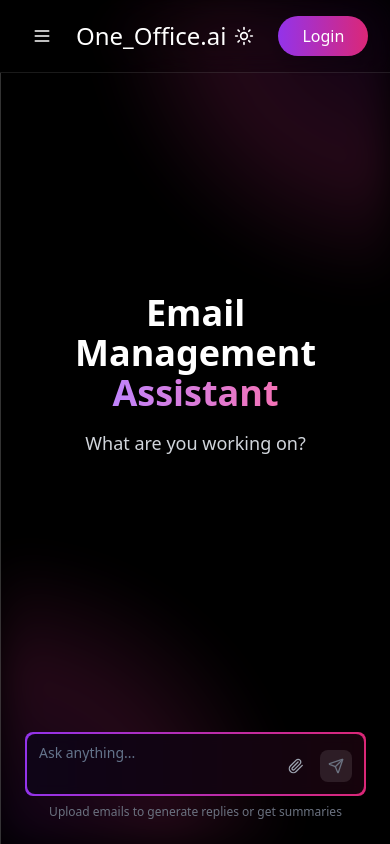
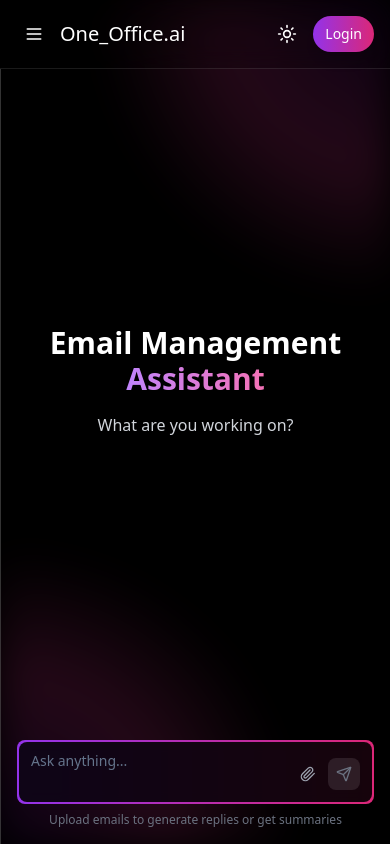
Before and after one commit to harshith397/One_Office.ai, a React (Vite) app: page /email-management in a window 390 px wide. Built offline with nearby package versions, Linux system fonts and the light colour scheme.

Commit message:
Fix Email Management Complete Issues

```diff
--- a/src/pages/EmailManagement.tsx
+++ b/src/pages/EmailManagement.tsx
@@ -26,6 +26,7 @@ const EmailManagement = () => {
   const [showScrollToBottom, setShowScrollToBottom] = useState(false);
   const messagesEndRef = useRef<HTMLDivElement>(null);
   const chatContainerRef = useRef<HTMLDivElement>(null);
+  const textareaRef = useRef<HTMLTextAreaElement>(null);
   const [chats, setChats] = useState<Chat[]>([
     {
       id: '1',
@@ -73,6 +74,13 @@ const EmailManagement = () => {
   useEffect(() => {
     scrollToBottom();
   }, [chats, activeChat]);
+
+  // Focus textarea after sending message
+  useEffect(() => {
+    if (textareaRef.current) {
+      textareaRef.current.focus();
+    }
+  }, [chats]);
 
   const handleSendMessage = () => {
     if (message.trim()) {
@@ -143,7 +151,7 @@ const EmailManagement = () => {
       <div className="fixed top-0 right-0 w-[300px] h-[300px] opacity-20 z-0" style={{ background: 'radial-gradient(circle at 100% 0%, #3B0764 0%, #B32C76 40%, transparent 70%)', filter: 'blur(20px)' }} />
       <div className="fixed bottom-0 left-0 w-[300px] h-[300px] opacity-20 z-0" style={{ background: 'radial-gradient(circle at 0% 100%, #3B0764 0%, #B32C76 40%, transparent 70%)', filter: 'blur(20px)' }} />
 
-      {/* Custom scrollbar styles */}
+      {/* Custom scrollbar styles for both themes */}
       <style jsx>{`
         .custom-scrollbar::-webkit-scrollbar {
           width: 6px;
@@ -152,37 +160,37 @@ const EmailManagement = () => {
           background: transparent;
         }
         .custom-scrollbar::-webkit-scrollbar-thumb {
-    background: #fff !important;
+          background: ${theme === 'dark' ? '#ffffff' : '#6b7280'} !important;
           border-radius: 3px;
           transition: background 0.3s ease;
         }
         .custom-scrollbar::-webkit-scrollbar-thumb:hover {
-    background: #fff !important;
+          background: ${theme === 'dark' ? '#e5e7eb' : '#4b5563'} !important;
         }
         .custom-scrollbar {
           scrollbar-width: thin;
-    scrollbar-color: #fff transparent;
+          scrollbar-color: ${theme === 'dark' ? '#ffffff transparent' : '#6b7280 transparent'};
         }
       `}</style>
 
       {/* Header */}
-      <nav className={`flex-shrink-0 px-6 py-4 ${theme === 'dark' ? 'bg-black/20' : 'bg-white/20'} backdrop-blur-md ${theme === 'dark' ? 'border-white/10' : 'border-gray-200/30'} border-b w-full relative z-50`}>
+      <nav className={`flex-shrink-0 px-4 sm:px-6 py-4 ${theme === 'dark' ? 'bg-black/20' : 'bg-white/20'} backdrop-blur-md ${theme === 'dark' ? 'border-white/10' : 'border-gray-200/30'} border-b w-full relative z-50`}>
         <div className="max-w-7xl mx-auto flex items-center justify-between">
-          <div className="flex items-center gap-4">
+          <div className="flex items-center gap-2 sm:gap-4">
             <button
               onClick={() => setSidebarOpen(!sidebarOpen)}
               className={`p-2 rounded-lg ${theme === 'dark' ? 'hover:bg-white/10 text-white' : 'hover:bg-gray-100/50 text-gray-800'} transition-colors`}
             >
               {sidebarOpen ? <X size={20} /> : <Menu size={20} />}
             </button>
-            <a href="/" className={`${theme === 'dark' ? 'text-white' : 'text-gray-900'} text-2xl font-regular`}>
+            <a href="/" className={`${theme === 'dark' ? 'text-white' : 'text-gray-900'} text-xl sm:text-2xl font-regular`}>
               <span style={{ textShadow: theme === 'dark' ? '0 2px 4px rgba(0,0,0,0.5)' : 'none' }}>
                 One_Office.ai
               </span>
             </a>
           </div>
 
-          <div className="flex items-center space-x-4">
+          <div className="flex items-center space-x-2 sm:space-x-4">
             {/* Theme Toggle Button */}
             <button
               onClick={toggleTheme}
@@ -192,7 +200,7 @@ const EmailManagement = () => {
               {theme === 'dark' ? <Sun size={20} /> : <Moon size={20} />}
             </button>
 
-            <button className="bg-gradient-to-r from-purple-600 to-pink-600 text-white px-6 py-2 rounded-full hover:from-purple-700 hover:to-pink-700 transition-all duration-300 shadow-lg hover:shadow-xl transform hover:scale-105">
+            <button className="bg-gradient-to-r from-purple-600 to-pink-600 text-white px-3 sm:px-6 py-2 rounded-full hover:from-purple-700 hover:to-pink-700 transition-all duration-300 shadow-lg hover:shadow-xl transform hover:scale-105 text-sm sm:text-base">
               Login
             </button>
           </div>
@@ -200,10 +208,10 @@ const EmailManagement = () => {
       </nav>
 
       <div className="flex flex-1 relative z-10 overflow-hidden">
-        {/* Sidebar */}
-        <div className={`${sidebarOpen ? 'w-80' : 'w-0'} transition-all duration-300 ${theme === 'dark' ? 'bg-black/40' : 'bg-white/40'} backdrop-blur-md border-r ${theme === 'dark' ? 'border-white/20' : 'border-gray-200/40'} flex flex-col overflow-hidden flex-shrink-0`}>
+        {/* Sidebar - Responsive */}
+        <div className={`${sidebarOpen ? 'w-full sm:w-80' : 'w-0'} transition-all duration-300 ${theme === 'dark' ? 'bg-black/40' : 'bg-white/40'} backdrop-blur-md border-r ${theme === 'dark' ? 'border-white/20' : 'border-gray-200/40'} flex flex-col overflow-hidden flex-shrink-0 ${sidebarOpen ? 'absolute sm:relative z-20 h-full' : ''}`}>
           <div className="p-4 border-b border-inherit flex-shrink-0">
-            <button onClick={createNewChat} className="w-full bg-gradient-to-r from-purple-600 to-pink-600 text-white px-4 py-3 rounded-lg hover:from-purple-700 hover:to-pink-700 transition-all duration-300 flex items-center gap-2 shadow-lg">
+            <button onClick={createNewChat} className="w-full bg-gradient-to-r from-purple-600 to-pink-600 text-white px-4 py-3 rounded-lg hover:from-purple-700 hover:to-pink-700 transition-all duration-300 flex items-center gap-2 shadow-lg text-sm sm:text-base">
               <Plus size={18} />
               New Chat
             </button>
@@ -227,13 +235,13 @@ const EmailManagement = () => {
           </div>
         </div>
 
-        {/* Main Content - Completely Transparent */}
+        {/* Main Content - Responsive */}
         <div className="flex-1 flex flex-col min-w-0">
           {!activeChat ? (
             /* Welcome Screen */
-            <div className="flex-1 flex flex-col items-center justify-center p-8">
+            <div className="flex-1 flex flex-col items-center justify-center p-4 sm:p-8">
               <div className="text-center mb-8">
-                <h1 className={`text-4xl md:text-5xl font-bold ${theme === 'dark' ? 'text-white' : 'text-gray-900'} mb-4`}>
+                <h1 className={`text-3xl sm:text-4xl md:text-5xl font-bold ${theme === 'dark' ? 'text-white' : 'text-gray-900'} mb-4`}>
                   <span style={{ textShadow: theme === 'dark' ? '0 2px 4px rgba(0,0,0,0.7)' : 'none' }}>
                     Email Management
                   </span>
@@ -242,15 +250,15 @@ const EmailManagement = () => {
                     Assistant
                   </span>
                 </h1>
-                <p className={`text-lg ${theme === 'dark' ? 'text-gray-300' : 'text-gray-600'} max-w-2xl mx-auto`} style={{ textShadow: theme === 'dark' ? '0 1px 2px rgba(0,0,0,0.5)' : 'none' }}>
+                <p className={`text-base sm:text-lg ${theme === 'dark' ? 'text-gray-300' : 'text-gray-600'} max-w-2xl mx-auto px-4`} style={{ textShadow: theme === 'dark' ? '0 1px 2px rgba(0,0,0,0.5)' : 'none' }}>
                   What are you working on?
                 </p>
               </div>
             </div>
           ) : (
-            /* Chat Interface - Completely Transparent */
+            /* Chat Interface */
             <>
-              {/* Chat Messages Area - Completely Transparent */}
+              {/* Chat Messages Area */}
               <div className="flex-1 overflow-hidden relative">
                 <div
                   ref={chatContainerRef}
@@ -261,12 +269,12 @@ const EmailManagement = () => {
                     paddingBottom: '1rem'
                   }}
                 >
-                  <div className="p-6">
+                  <div className="p-4 sm:p-6">
                     <div className="max-w-3xl mx-auto space-y-6">
                       {getCurrentChat()?.messages.map((msg) => (
                         <div key={msg.id} className={`flex ${msg.role === 'user' ? 'justify-end' : 'justify-start'}`}>
-                          <div className={`max-w-[80%] ${msg.role === 'user' ? 'bg-gradient-to-r from-purple-600 to-pink-600 text-white' : theme === 'dark' ? 'bg-white/10 text-white backdrop-blur-sm' : 'bg-gray-100/80 text-gray-900 backdrop-blur-sm'} rounded-xl px-4 py-3`}>
-                            <p className="text-sm leading-relaxed whitespace-pre-wrap">{msg.content}</p>
+                          <div className={`max-w-[85%] sm:max-w-[80%] ${msg.role === 'user' ? 'bg-gradient-to-r from-purple-600 to-pink-600 text-white' : theme === 'dark' ? 'bg-white/10 text-white backdrop-blur-sm' : 'bg-gray-100/80 text-gray-900 backdrop-blur-sm'} rounded-xl px-4 py-3`}>
+                            <p className="text-sm leading-relaxed whitespace-pre-wrap break-words">{msg.content}</p>
                           </div>
                         </div>
                       ))}
@@ -279,25 +287,26 @@ const EmailManagement = () => {
                 {showScrollToBottom && (
                   <button
                     onClick={scrollToBottom}
-                    className={`absolute bottom-4 right-6 p-3 rounded-full ${theme === 'dark' ? 'bg-white/10 hover:bg-white/20' : 'bg-gray-100/80 hover:bg-gray-200/80'} backdrop-blur-sm transition-all duration-300 shadow-lg z-10`}
+                    className={`absolute bottom-4 right-4 sm:right-6 p-3 rounded-full ${theme === 'dark' ? 'bg-white/10 hover:bg-white/20' : 'bg-gray-100/80 hover:bg-gray-200/80'} backdrop-blur-sm transition-all duration-300 shadow-lg z-10`}
                   >
                     <ChevronDown size={20} className={theme === 'dark' ? 'text-white' : 'text-gray-800'} />
                   </button>
                 )}
               </div>
 
-              {/* Input Area - Only the input box has background */}
-              <div className="flex-shrink-0 p-6">
-                <div className="max-w-3xl mx-auto w-full">
+              {/* Input Area - Fixed width container */}
+              <div className="flex-shrink-0 p-4 sm:p-6">
+                <div className="w-full max-w-3xl mx-auto">
                   <div className="relative p-0.5 bg-gradient-to-r from-purple-600 to-pink-600 rounded-lg">
                     <div className={`relative ${theme === 'dark' ? 'bg-black/90' : 'bg-white/90'} backdrop-blur-sm rounded-lg`}>
                       <Textarea
+                        ref={textareaRef}
                         value={message}
                         onChange={(e) => setMessage(e.target.value)}
                         placeholder="Ask anything..."
                         className={`w-full min-h-[60px] max-h-[200px] resize-none border-none bg-transparent
                           ${theme === 'dark' ? 'text-white placeholder-gray-400' : 'text-gray-800 placeholder-gray-500'}
-                          focus:ring-0 focus-visible:ring-0 focus-visible:ring-offset-0 focus:outline-none pr-20 rounded-lg custom-scrollbar
+                          focus:ring-0 focus-visible:ring-0 focus-visible:ring-offset-0 focus:outline-none pr-16 sm:pr-20 rounded-lg custom-scrollbar
                         `}
                         onKeyDown={(e) => {
                           if (e.key === 'Enter' && !e.shiftKey) {
@@ -307,7 +316,7 @@ const EmailManagement = () => {
                         }}
                       />
 
-                      <div className="absolute bottom-3 right-3 flex items-center gap-2">
+                      <div className="absolute bottom-3 right-3 flex items-center gap-1 sm:gap-2">
                         <button className={`p-2 rounded-lg ${theme === 'dark' ? 'hover:bg-white/10' : 'hover:bg-gray-200/50'} transition-colors`} aria-label="Upload file">
                           <Paperclip size={16} className={theme === 'dark' ? 'text-gray-400' : 'text-gray-600'} />
                         </button>
@@ -327,19 +336,20 @@ const EmailManagement = () => {
             </>
           )}
 
-          {/* Input Area for Welcome Screen */}
+          {/* Input Area for Welcome Screen - Fixed width container */}
           {!activeChat && (
-            <div className="flex-shrink-0 p-6">
-              <div className="max-w-2xl mx-auto w-full">
+            <div className="flex-shrink-0 p-4 sm:p-6">
+              <div className="w-full max-w-2xl mx-auto">
                 <div className="relative p-0.5 bg-gradient-to-r from-purple-600 to-pink-600 rounded-lg">
                   <div className={`relative ${theme === 'dark' ? 'bg-black/90' : 'bg-white/90'} backdrop-blur-sm rounded-lg`}>
                     <Textarea
+                      ref={textareaRef}
                       value={message}
                       onChange={(e) => setMessage(e.target.value)}
                       placeholder="Ask anything..."
                       className={`w-full min-h-[60px] max-h-[200px] resize-none border-none bg-transparent
                         ${theme === 'dark' ? 'text-white placeholder-gray-400' : 'text-gray-800 placeholder-gray-500'}
-                        focus:ring-0 focus-visible:ring-0 focus-visible:ring-offset-0 focus:outline-none pr-20 rounded-lg custom-scrollbar
+                        focus:ring-0 focus-visible:ring-0 focus-visible:ring-offset-0 focus:outline-none pr-16 sm:pr-20 rounded-lg custom-scrollbar
                       `}
                       onKeyDown={(e) => {
                         if (e.key === 'Enter' && !e.shiftKey) {
@@ -354,7 +364,7 @@ const EmailManagement = () => {
                       }}
                     />
 
-                    <div className="absolute bottom-3 right-3 flex items-center gap-2">
+                    <div className="absolute bottom-3 right-3 flex items-center gap-1 sm:gap-2">
                       <button className={`p-2 rounded-lg ${theme === 'dark' ? 'hover:bg-white/10' : 'hover:bg-gray-200/50'} transition-colors`} aria-label="Upload file">
                         <Paperclip size={16} className={theme === 'dark' ? 'text-gray-400' : 'text-gray-600'} />
                       </button>
```
Lines whose indentation alone changed are shown as unchanged.
